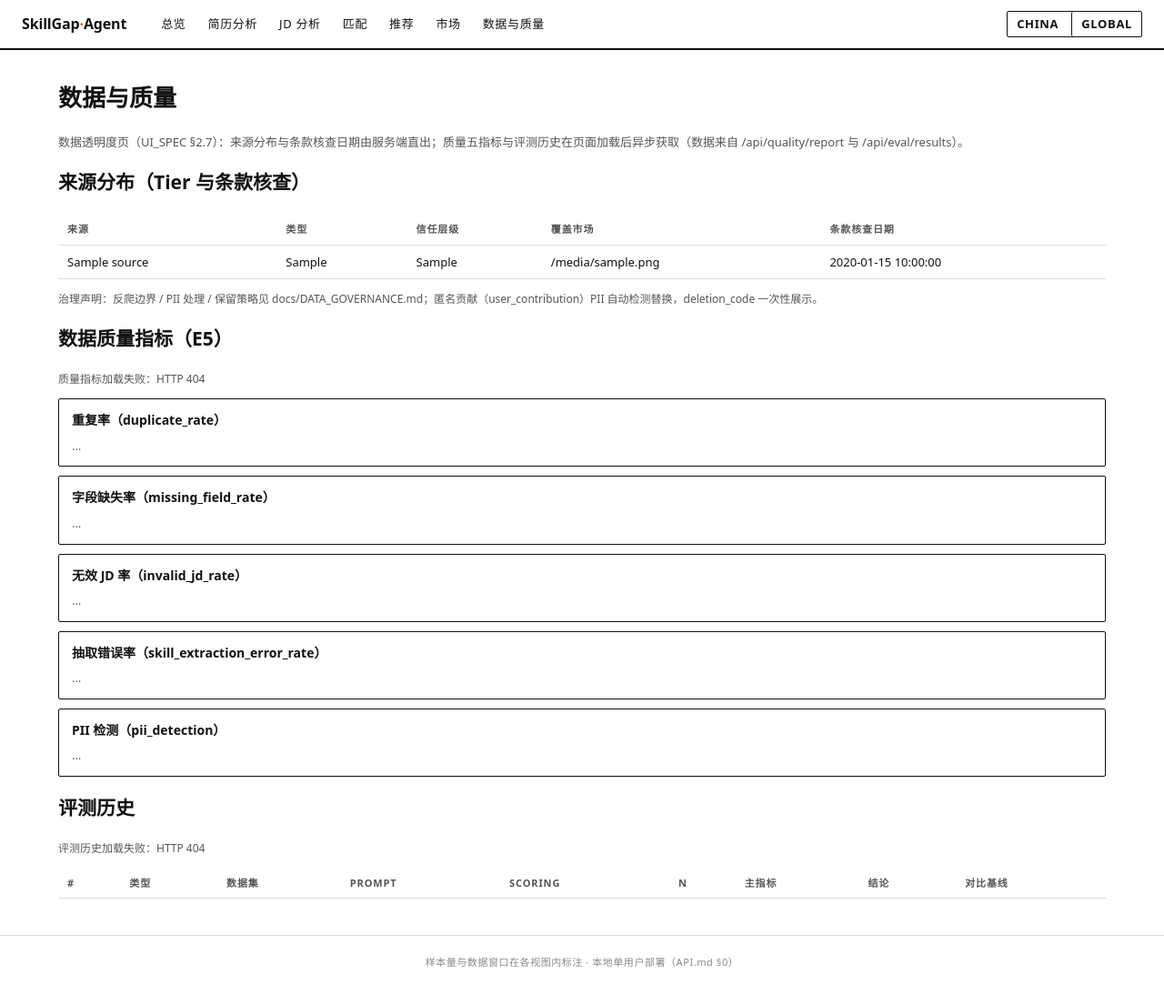
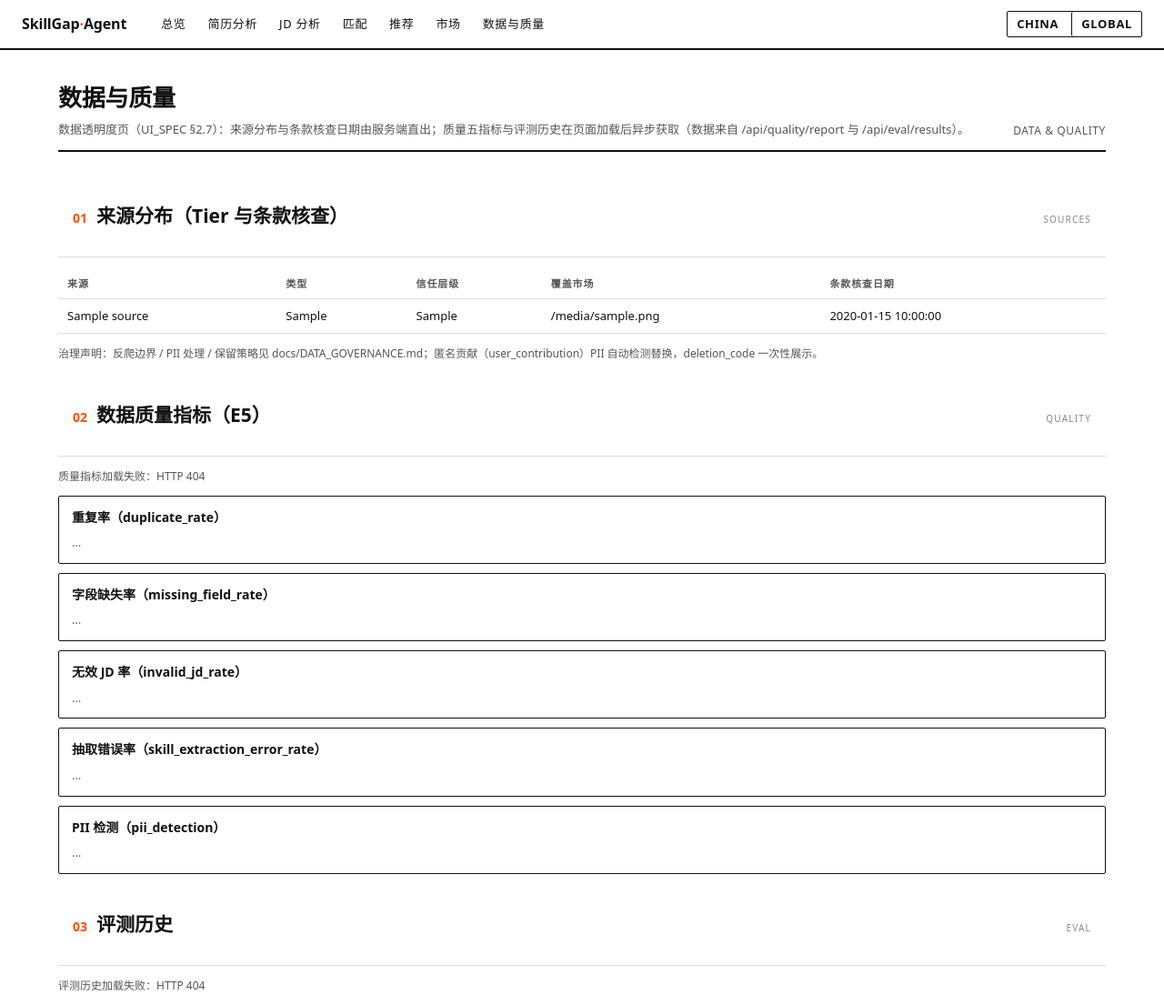
Before and after one commit to Xhan-985/SkillGap-Agent, a Python web app: template src/skillgap/api/templates/quality.html in a window 1280 px wide. Shown: the top 1105 px of the page at 91% size. Before the commit the page ends 1063 px from the top, so only its background shows below. Run offline with Jinja, Linux system fonts and the light colour scheme; the template is opened without the code that fills it: most values are stand-ins (such as "Sample title", 1, 10 or a date in 2020); lists and menus that the app fills with data are empty.

Commit message:
feat(ui): 市场页/质量页瑞士化——page-head + 编号面板 + 表格大写表头

```diff
--- a/src/skillgap/api/templates/quality.html
+++ b/src/skillgap/api/templates/quality.html
@@ -1,10 +1,15 @@
 {% extends "base.html" %}
 {% block title %}数据与质量 · SkillGap Agent{% endblock %}
 {% block content %}
-<h1>数据与质量</h1>
-<p class="hint">数据透明度页（UI_SPEC §2.7）：来源分布与条款核查日期由服务端直出；质量五指标与评测历史在页面加载后异步获取（数据来自 /api/quality/report 与 /api/eval/results）。</p>
+<header class="page-head">
+  <div>
+    <h1>数据与质量</h1>
+    <p class="hint">数据透明度页（UI_SPEC §2.7）：来源分布与条款核查日期由服务端直出；质量五指标与评测历史在页面加载后异步获取（数据来自 /api/quality/report 与 /api/eval/results）。</p>
+  </div>
+  <span class="page-meta">DATA &amp; QUALITY</span>
+</header>
 
-<h2>来源分布（Tier 与条款核查）</h2>
+<div class="panel-head"><span class="panel-num">01</span><h2>来源分布（Tier 与条款核查）</h2><span class="panel-tag">Sources</span></div>
 <table class="roi" id="quality-sources">
   <thead><tr><th>来源</th><th>类型</th><th>信任层级</th><th>覆盖市场</th><th>条款核查日期</th></tr></thead>
   <tbody>
@@ -21,7 +26,7 @@
 </table>
 <p class="meta">治理声明：反爬边界 / PII 处理 / 保留策略见 docs/DATA_GOVERNANCE.md；匿名贡献（user_contribution）PII 自动检测替换，deletion_code 一次性展示。</p>
 
-<h2>数据质量指标（E5）</h2>
+<div class="panel-head"><span class="panel-num">02</span><h2>数据质量指标（E5）</h2><span class="panel-tag">Quality</span></div>
 <p class="meta" id="quality-computed-at">质量指标加载中……</p>
 <div id="quality-metrics">
   <div class="action-card" id="qm-duplicate"><strong>重复率（duplicate_rate）</strong><p class="meta" id="qm-duplicate-val">…</p></div>
@@ -31,7 +36,7 @@
   <div class="action-card" id="qm-pii"><strong>PII 检测（pii_detection）</strong><p class="meta" id="qm-pii-val">…</p></div>
 </div>
 
-<h2>评测历史</h2>
+<div class="panel-head"><span class="panel-num">03</span><h2>评测历史</h2><span class="panel-tag">Eval</span></div>
 <p class="meta" id="quality-eval-note">评测历史加载中……</p>
 <table class="roi" id="quality-eval-table">
   <thead><tr><th>#</th><th>类型</th><th>数据集</th><th>Prompt</th><th>Scoring</th><th>N</th><th>主指标</th><th>结论</th><th>对比基线</th></tr></thead>
```
Also changed, not shown: src/skillgap/api/templates/market.html (+7 -2 lines).
